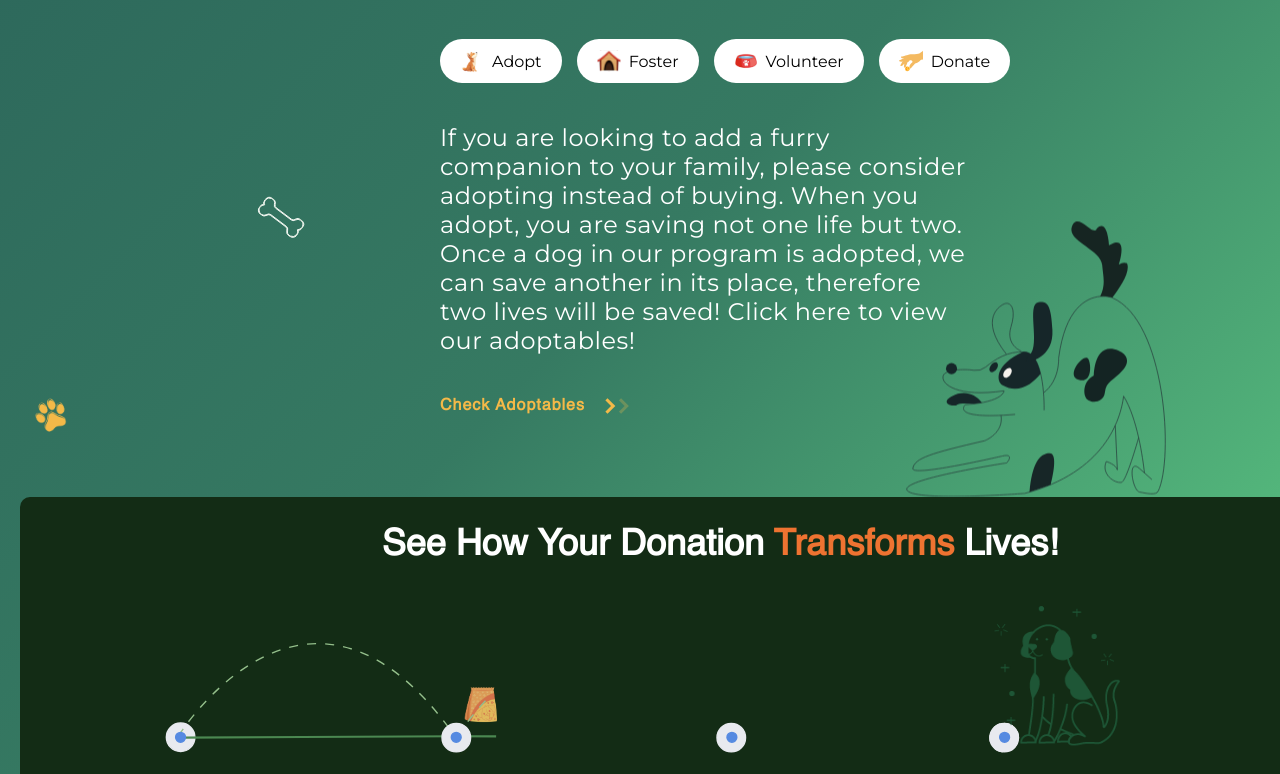
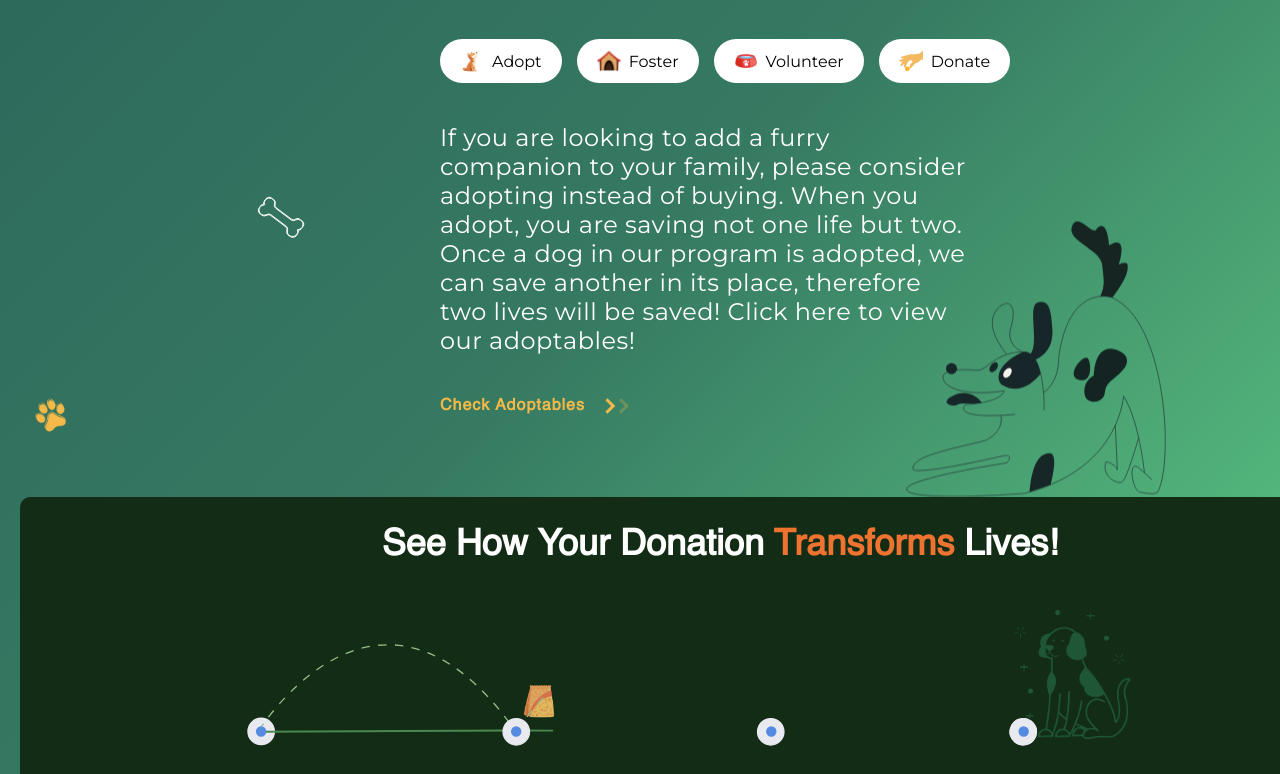
Before and after one commit to vidwanns/the_rescue_tails, a Next.js app: page / in a window 1280 px wide. Shown: the part 2672-3446 px from the top of the page. Built offline with nearby package versions, Linux system fonts and the light colour scheme.

Commit message:
Update thirdSection.css

```diff
--- a/src/app/styles/component/thirdSection/thirdSection.css
+++ b/src/app/styles/component/thirdSection/thirdSection.css
@@ -391,12 +391,15 @@
 
 .donation-journey .lottie-animation {
   position: absolute;
-  left: -100px;
+  left: 0;
+  right: 0;
+  margin: auto;
 }
 
 @media (max-width: 768px) {
   .donation-journey .lottie-animation {
     left: -20px; /* Shift to -20px for mobile */
+    margin-top: 20px;
   }
 }
 
```
